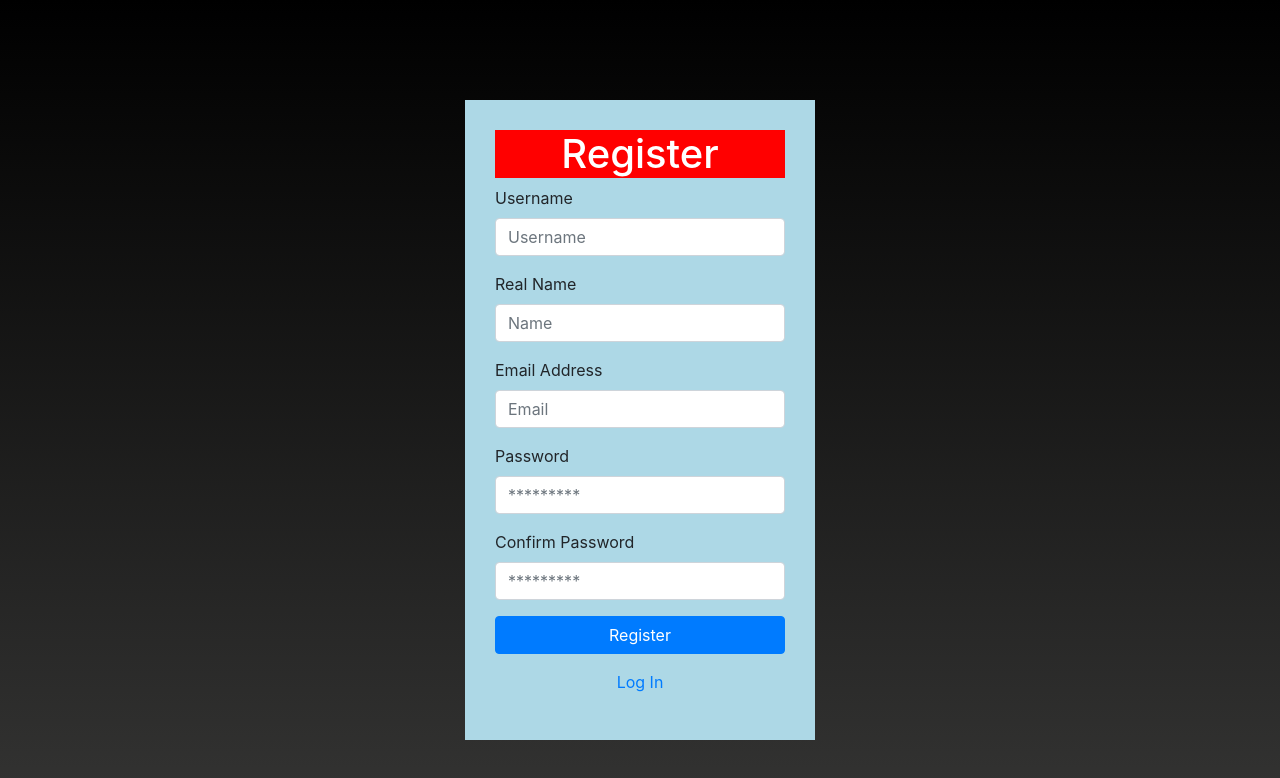
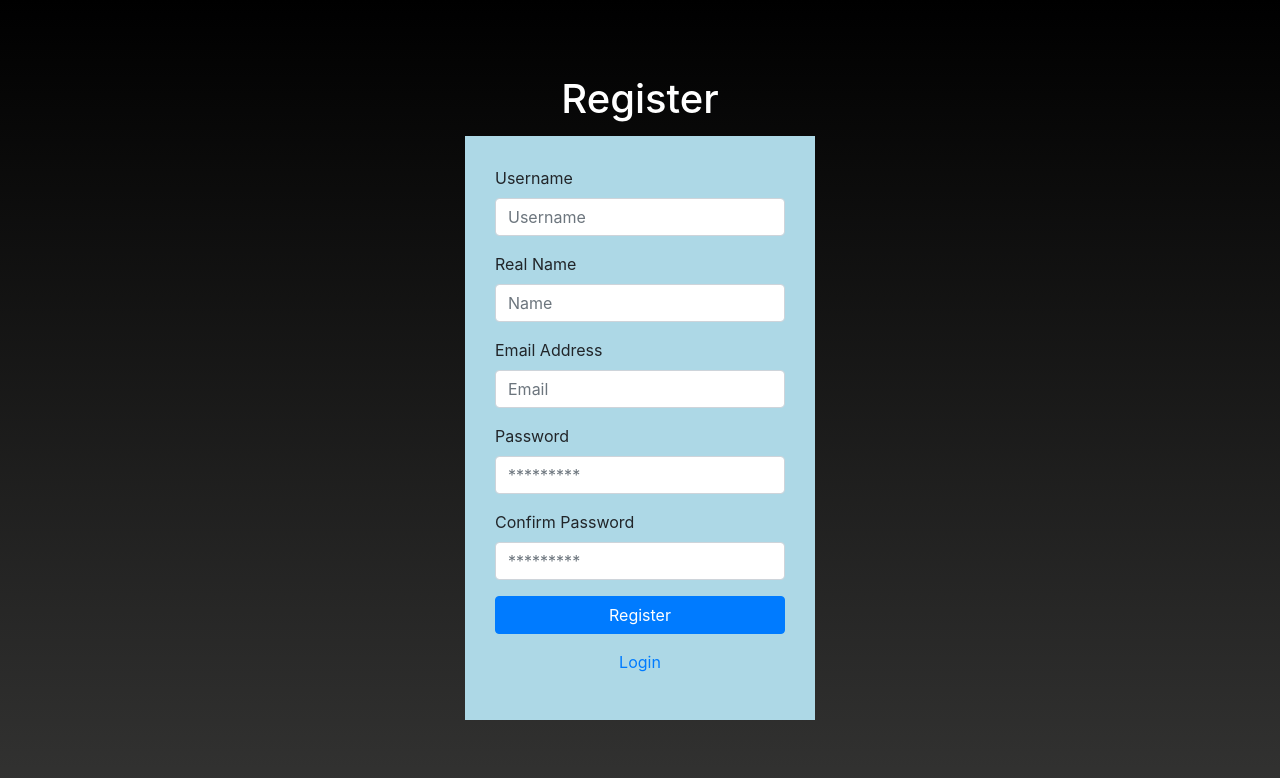
Before and after one commit to walidbillel/test-project, a website: page public/pages/register.html in a window 1280 px wide. Drawn offline with nearby package versions, Linux system fonts and the light colour scheme.

Commit message:
some animation and morgan

```diff
--- a/package.json
+++ b/package.json
@@ -13,6 +13,7 @@
     "body-parser": "^1.18.3",
     "express": "^4.16.4",
     "helmet": "^3.15.0",
+    "morgan": "^1.9.1",
     "mysql2": "^1.6.4",
     "path": "^0.12.7",
     "sequelize": "^4.41.2"
--- a/public/css/login.css
+++ b/public/css/login.css
@@ -15,6 +15,14 @@
     background-color: lightblue;
     padding: 30px;
 
+}
+
+
+.top-form {
+
+    padding: 5px;
+    color: white;
+    text-align: center;
 }
 
 body {
--- a/public/css/password.css
+++ b/public/css/password.css
@@ -11,6 +11,14 @@ form {
 
 body {
     background-image: linear-gradient(rgb(0, 0, 0), rgb(51, 51, 50));
+}
+
+
+.top-form {
+
+    padding: 5px;
+    color: white;
+    text-align: center;
 }
 
 .modal {
--- a/public/css/register.css
+++ b/public/css/register.css
@@ -1,5 +1,5 @@
 .container {
-    margin-top: 100px;
+    margin-top: 70px;
 
 }
 
@@ -10,9 +10,12 @@ form {
 }
 
 .top-form {
-    background: red;
+
+    padding: 5px;
     color: white;
     text-align: center;
+
+
 }
 
 body {
--- a/public/js/password.js
+++ b/public/js/password.js
@@ -16,6 +16,7 @@ $("#get-pass").on("click", function(){
         } else {
             $(".alert-message").html(`Your Password is ${data.password}`);
             $("#alert-modal").modal("toggle");
+
         }
 
     });
--- a/public/pages/register.html
+++ b/public/pages/register.html
@@ -19,8 +19,9 @@
         <div class="row">
             <div class="col-md-4"></div>
             <div class="col-md-4">
+                <h1 class="top-form animated flip">Register</h1>
                 <form>
-                    <h1 class="top-form">Register</h1>
+
                     <div class="form-group">
                         <label class="label">Username</label>
                         <div class="input-group">
@@ -68,7 +69,7 @@
 
                     <div class="text-block text-center my-3">
 
-                        <a href="/" class="text-black text-small">Log In</a>
+                        <a href="/" class="text-black text-small">Login</a>
                     </div>
                 </form>
 
--- a/server.js
+++ b/server.js
@@ -1,7 +1,7 @@
 var express = require("express");
 var bodyParser = require("body-parser");
 var helmet = require("helmet");
-
+var morgan = require("morgan");
 var db = require('./models')
 var app = express();
 var PORT = process.env.PORT || 3030;
@@ -11,7 +11,7 @@ app.use(bodyParser.urlencoded({ extended: true }));
 app.use(bodyParser.json());
 
 app.use(helmet());
-
+app.use(morgan('dev'));
 
 // Static directory
 app.use(express.static("public"));
```
Also changed, not shown: public/pages/login.html (+2 -0 lines), public/pages/password.html (+2 -0 lines), 1 other file.
